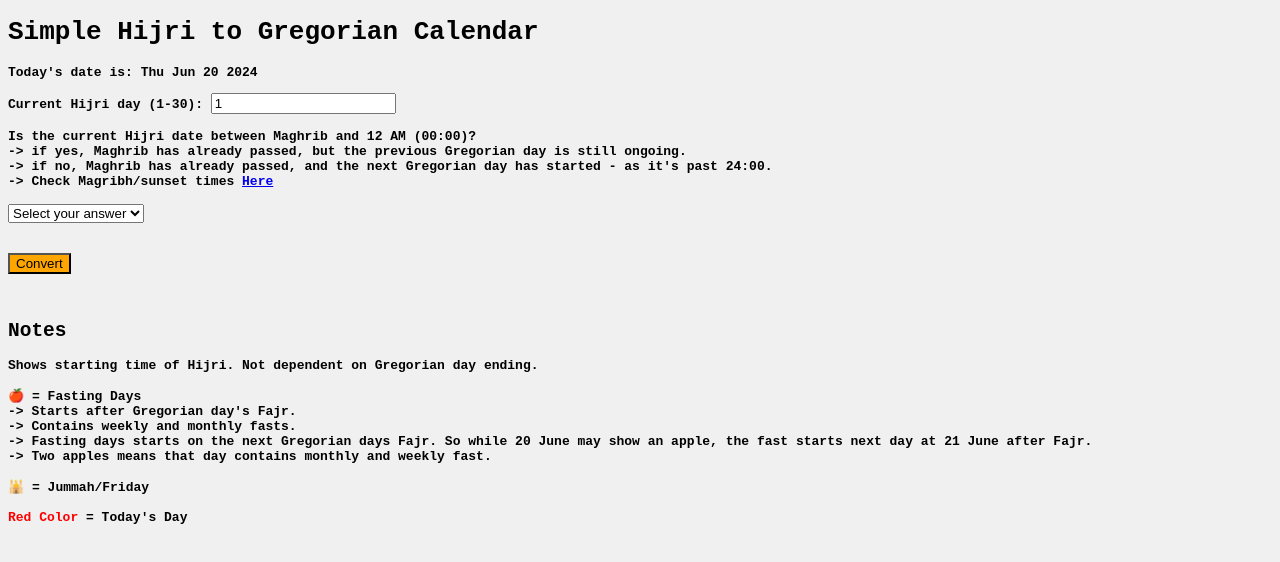
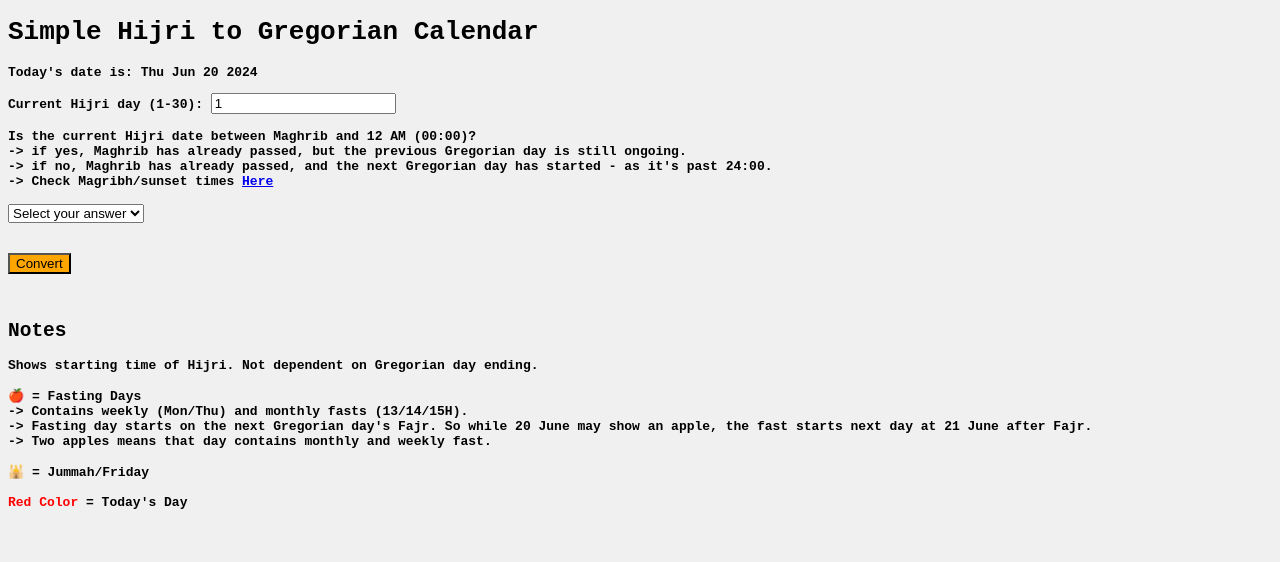
Before and after one commit to AfzGit/Hijri-Month-to-Gregorian, a plain HTML site: page index.html in a window 1280 px wide. Drawn offline with Linux system fonts and the light colour scheme.

Commit message:
Update index.html

```diff
--- a/index.html
+++ b/index.html
@@ -47,9 +47,8 @@
             <br />
             <br />
             🍎 = Fasting Days <br />
-            -> Starts after Gregorian day's Fajr. <br />
-            -> Contains weekly and monthly fasts. <br />
-            -> Fasting days starts on the next Gregorian days Fajr. So while 20 June may show an apple, the fast starts next day at 21 June after Fajr. <br />
+            -> Contains weekly (Mon/Thu) and monthly fasts (13/14/15H). <br />
+            -> Fasting day starts on the next Gregorian day's Fajr. So while 20 June may show an apple, the fast starts next day at 21 June after Fajr. <br />
             -> Two apples means that day contains monthly and weekly fast.
             <br />
             <br />
```
